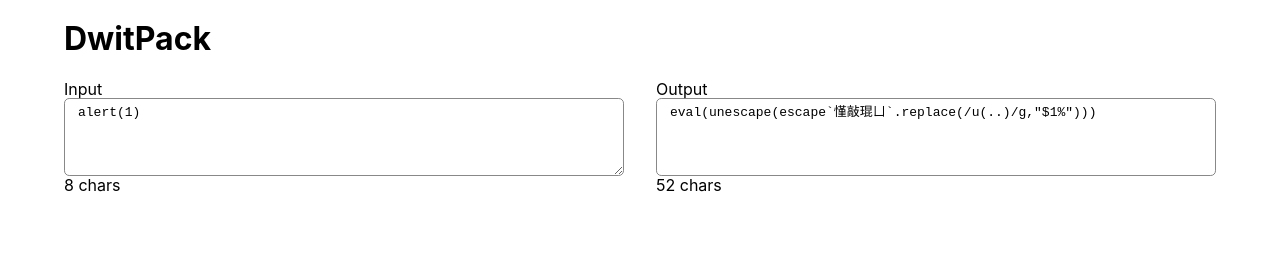
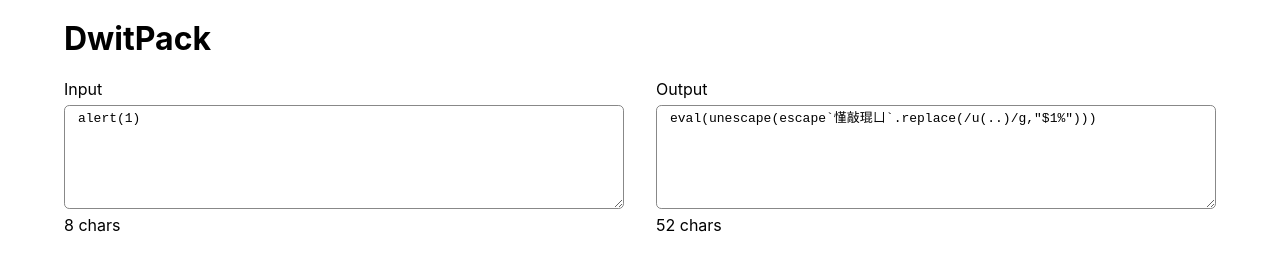
Before and after one commit to prplz/dwitpack, a website built with webpack: page src/index.html in a window 1280 px wide. Built offline with nearby package versions, Linux system fonts and the light colour scheme.

Commit message:
Make output a textarea and fix some textarea issues

```diff
--- a/src/index.css
+++ b/src/index.css
@@ -37,18 +37,16 @@
     }
 }
 
-#input {
+#input, #output {
     width: 100%;
+    resize: vertical;
     display: block;
-}
-
-#input, #output {
     box-sizing: border-box;
     border: 1px solid #888;
     padding: 0.5em 1em;
     border-radius: 0.4em;
-    min-height: 6em;
     outline: none !important;
     word-break: break-all;
     font-family: monospace;
+    margin: 0.5em 0;
 }
--- a/src/index.html
+++ b/src/index.html
@@ -11,12 +11,13 @@
     <div class="row">
         <div class="col">
             <label for="input">Input</label>
-            <textarea id="input">alert(1)</textarea>
+            <textarea id="input" rows="6" autocomplete="off" autocorrect="off" autocapitalize="off"
+                      spellcheck="false">alert(1)</textarea>
             <div id="input-count">8 chars</div>
         </div>
         <div class="col">
             <label for="output">Output</label>
-            <div id="output"></div>
+            <textarea id="output" rows="6" readonly></textarea>
             <div id="output-count"></div>
         </div>
     </div>
```
